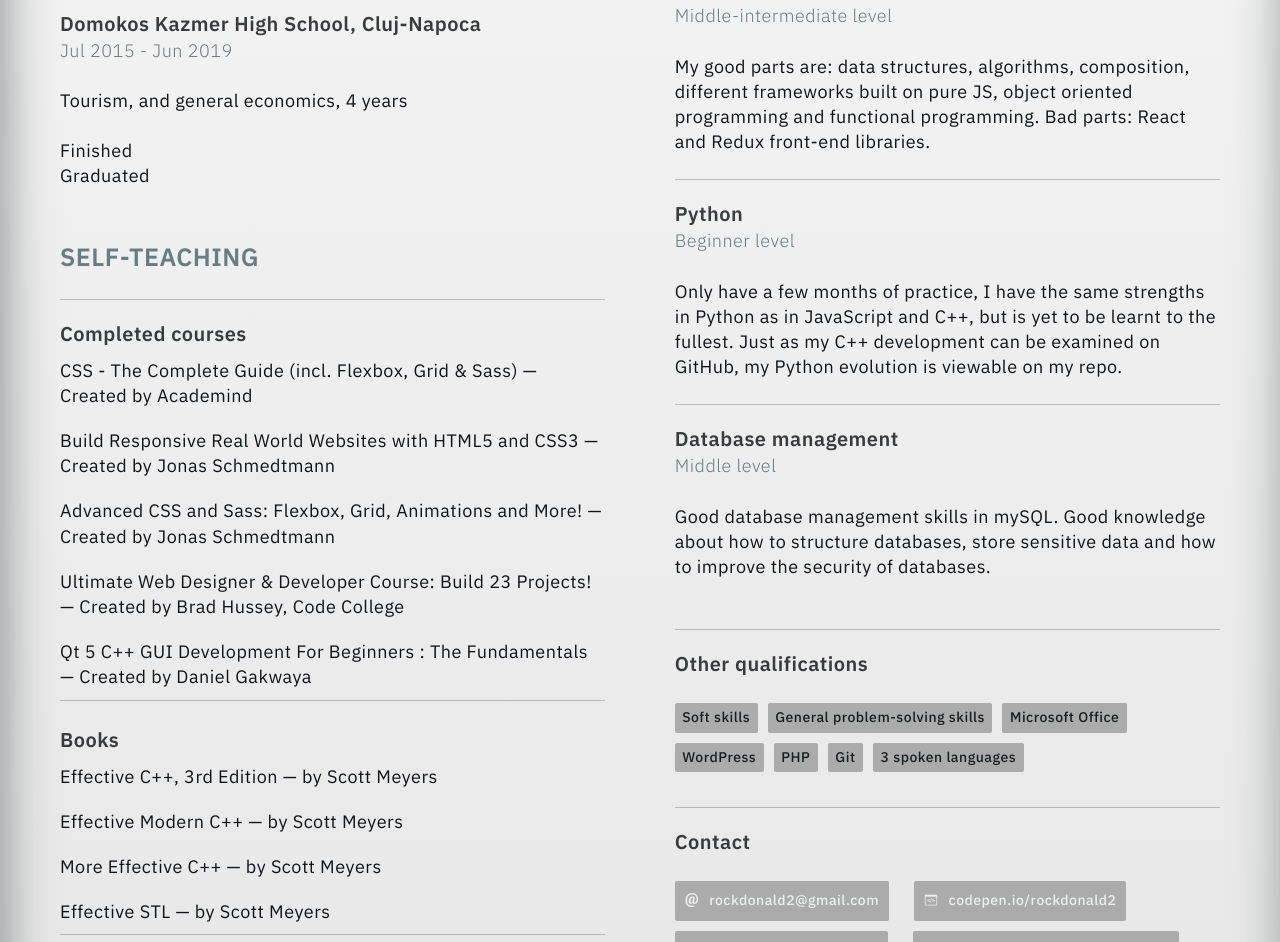
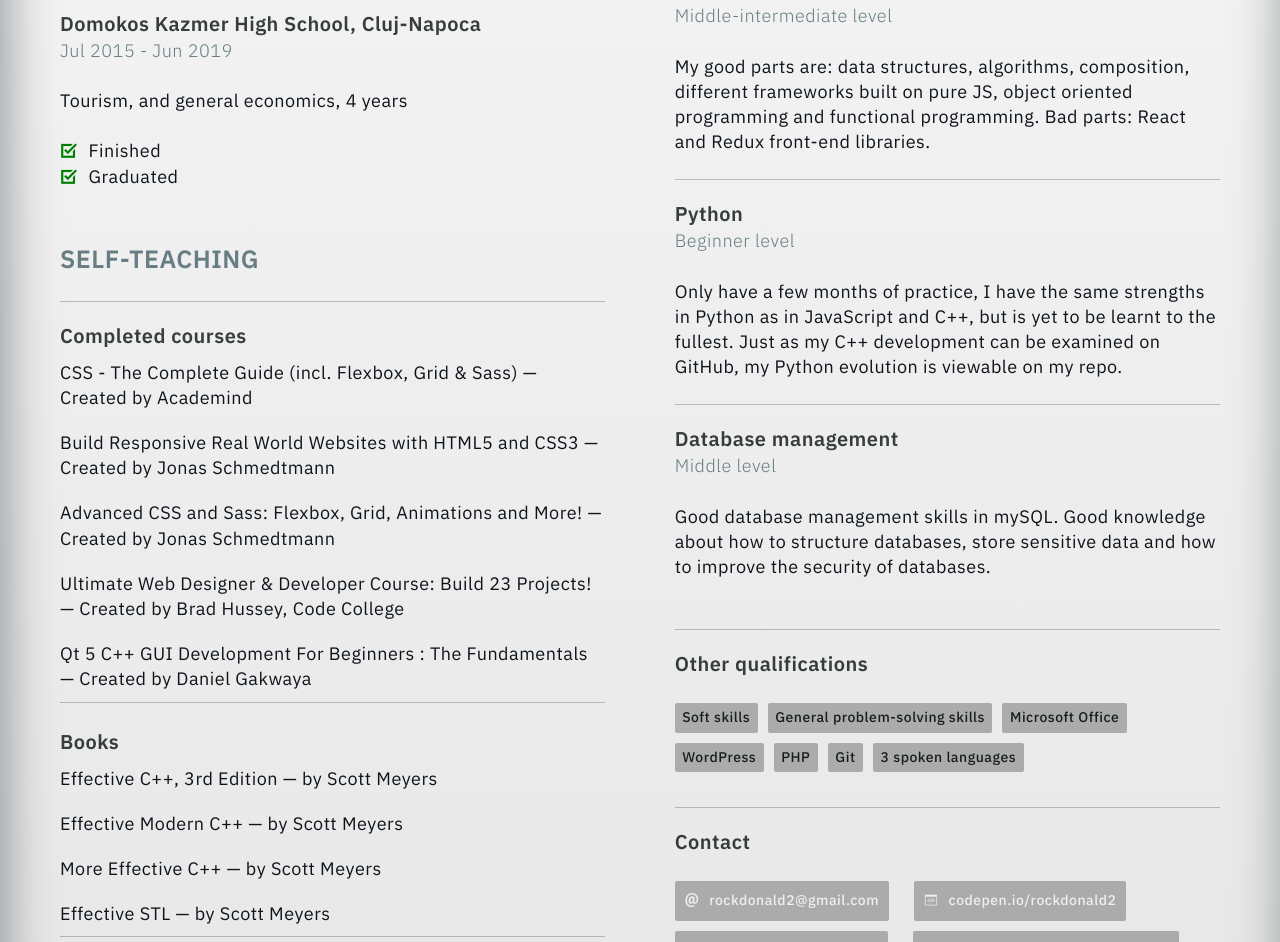
Before and after one commit to rockdonald2/Resume, a website: page index.html in a window 1280 px wide. Shown: the part 1301-2243 px from the top of the page. Drawn offline with nearby package versions, Linux system fonts and the light colour scheme; no server answers; files whose address does not match are found by name.

Commit message:
Added checkmark

```diff
--- a/index.html
+++ b/index.html
@@ -16,7 +16,7 @@
         <link rel="stylesheet"
             href="css/icofont/icofont.min.css">
         <link rel="stylesheet"
-            href="css/style.min.css">
+            href="css/style.css">
     </head>
 
     <body>
@@ -77,8 +77,8 @@
                         <h4 class="h4">Jul 2015 - Jun 2019</h4>
                         <p class="lead py-md">Tourism, and general economics, 4 years</p>
                         <ul class="list-none">
-                            <li class="lead">Finished</li>
-                            <li class="lead">Graduated</li>
+                            <li class="lead"><i class="icofont-checked mr-sm" style="color: green"></i>Finished</li>
+                            <li class="lead"><i class="icofont-checked mr-sm" style="color: green"></i>Graduated</li>
                         </ul>
                     </section>
                     <section class="self-teaching m-md">
```
